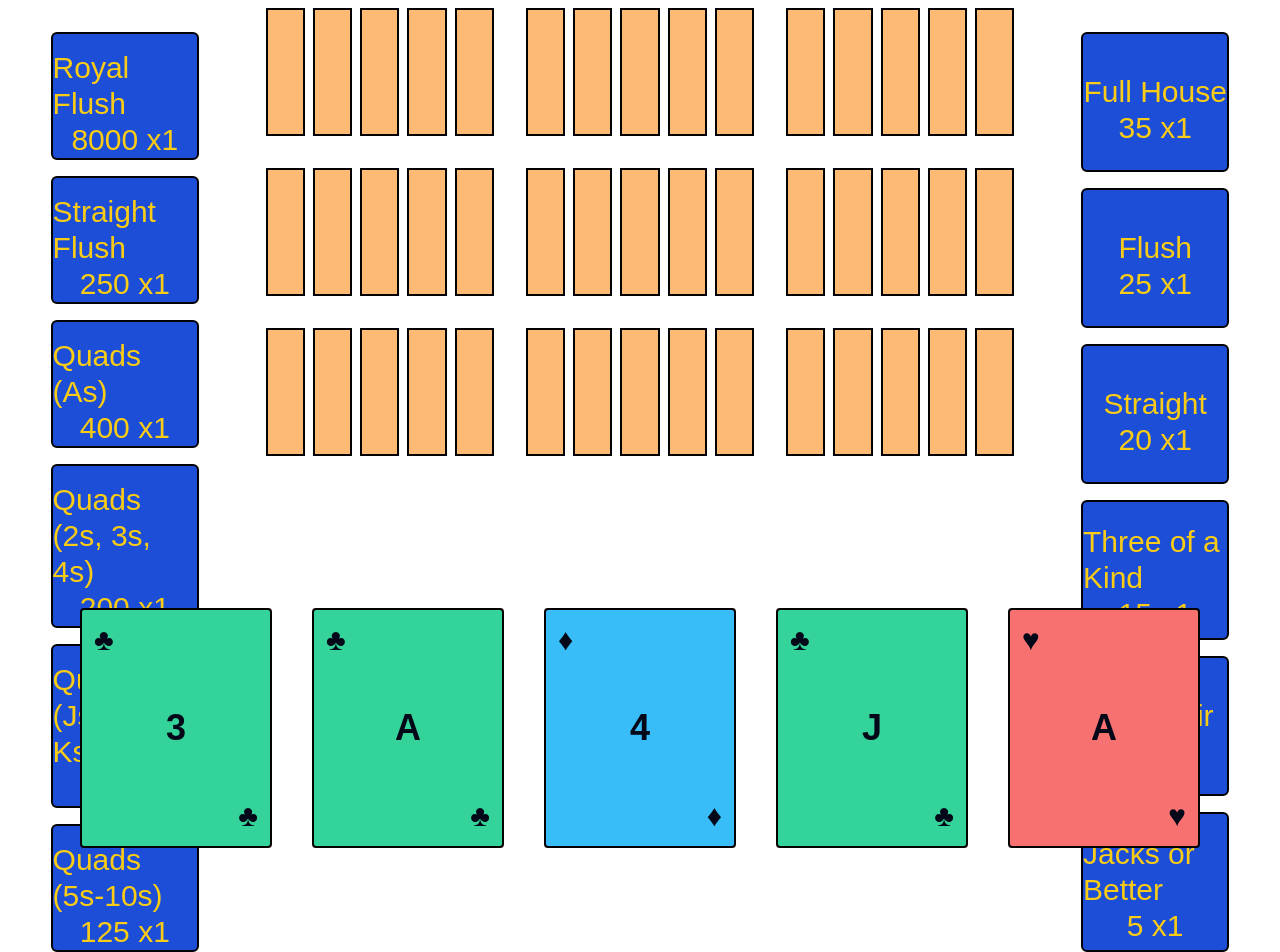
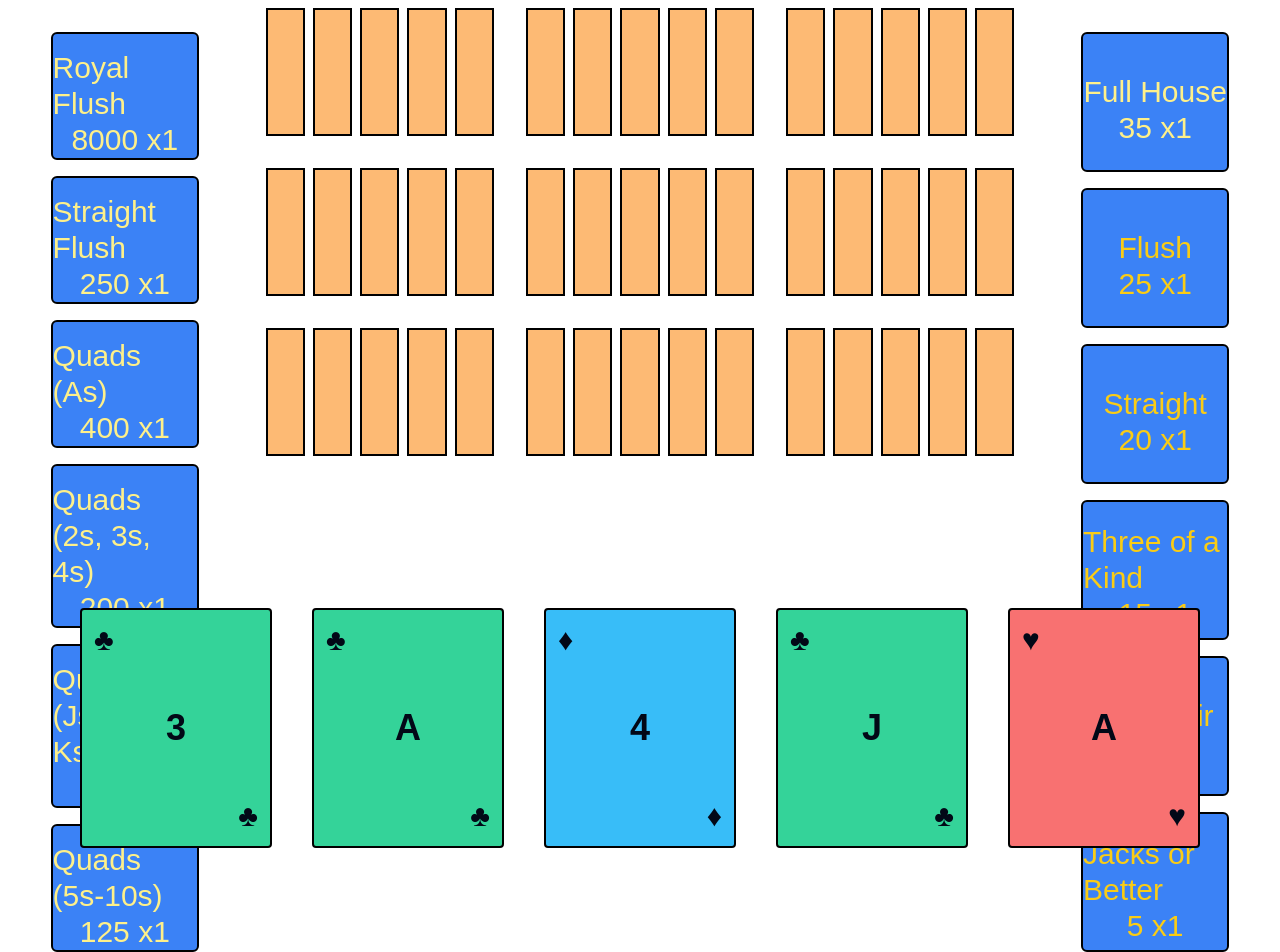
Before and after one commit to ben-mallett/site, a Next.js app: page /showcase/video-poker/ultimate-x in a window 1280 px wide. Shown: the top 952 px of the page. Built offline with nearby package versions, Linux system fonts and the light colour scheme; a web font is replaced by a local one.

Commit message:
working multipliers

```diff
--- a/src/app/showcase/video-poker/ultimate-x/page.tsx
+++ b/src/app/showcase/video-poker/ultimate-x/page.tsx
@@ -51,16 +51,16 @@ const UltimateXHandMultiplierTable: Record<PokerHands, number[]> = {
     "High Card": [0, 0, 0, 0, 0, 0, 0, 0, 0, 0],
     "One Pair": [0, 0, 0, 0, 0, 0, 0, 0, 0, 0],
     "Jacks or Better": [1, 1, 1, 1, 1, 1, 1, 1, 1, 1],
-    "Two Pair": [1, 2, 3, 4, 5, 6, 6, 6, 6, 6],
-    "Three of a Kind": [1, 2, 3, 4, 5, 6, 6, 6, 6, 6],
-    "Straight": [1, 2, 3, 4, 5, 6, 7, 8, 9, 10],
-    "Flush": [1, 2, 3, 4, 5, 6, 7, 8, 9, 10],
-    "Full House": [1, 2, 3, 4, 5, 6, 7, 8, 9, 10],
-    "Quads": [1, 3, 5, 9, 10, 10, 10, 10, 10, 10],
-    "Quads (2s, 3s, 4s)": [1, 3, 5, 9, 10, 10, 10, 10, 10, 10],
-    "Quads (5-10)": [1, 3, 5, 9, 10, 10, 10, 10, 10, 10],
-    "Quads (Js, Qs, Ks)": [1, 3, 5, 9, 10, 10, 10, 10, 10, 10],
-    "Quad Aces": [1, 3, 5, 9, 10, 10, 10, 10, 10, 10],
+    "Two Pair": [1, 1, 1, 1, 1, 1, 1, 1, 1, 1],
+    "Three of a Kind": [1, 3, 4, 5, 5, 5, 5, 5, 5, 5],
+    "Straight": [1, 3, 4, 5, 7, 8, 8, 8, 8, 8],
+    "Flush": [1, 3, 4, 6, 8, 8, 8, 8, 8, 8],
+    "Full House": [1, 3, 4, 6, 7, 9, 10, 10, 10, 10],
+    "Quads": [1, 3, 4, 6, 7, 9, 10, 10, 10, 10],
+    "Quads (2s, 3s, 4s)": [1, 3, 4, 6, 7, 9, 10, 10, 10, 10],
+    "Quads (5-10)": [1, 3, 4, 6, 7, 9, 10, 10, 10, 10],
+    "Quads (Js, Qs, Ks)": [1, 3, 4, 6, 7, 9, 10, 10, 10, 10],
+    "Quad Aces": [1, 3, 4, 6, 7, 9, 10, 10, 10, 10],
     "Straight Flush": [1, 1, 1, 1, 1, 1, 1, 1, 1, 1],
     "Royal Flush": [1, 1, 1, 1, 1, 1, 1, 1, 1, 1]
 }
@@ -249,7 +249,7 @@ export default function UltimateX() {
     const [outsideHands, setOutsideHands] = useState<Hand[]>(new Array(numOutsideHands).fill(defaultOutsideHand))
     const [activeHandResult, setActiveHandResult] = useState<PokerHands | undefined>(undefined)
     const [outsideHandsResults, setOutsideHandsResults] = useState<(PokerHands | undefined)[]>(new Array(numOutsideHands).fill(undefined))
-    const [score, setScore] = useState<number>(1000)
+    const [score, setScore] = useState<number>(5000)
     const [freezeInput, setFreezeInput] = useState<boolean>(false)
     const [multipliers, setMultipliers] = useState<Record<PokerHands, number>>(defaultMultipliers);
     const [dealNew, setDealNew] = useState<boolean>(false);
@@ -417,7 +417,7 @@ export default function UltimateX() {
 
     useEffect(() => {
         const handleKeydown = (e: KeyboardEvent) => {
-            if (freezeInput) return;
+            const updateHolds = (e: KeyboardEvent) => {
                 const holds: Holds = [false, false, false, false, false]
                 switch(e.key) {
                     case 'a':
@@ -447,12 +447,17 @@ export default function UltimateX() {
                 })
             }
 
+            const triggerDeal = e.key === 'Enter'
+            if (!freezeInput) updateHolds(e)
+            if (triggerDeal) handleDeal();
+        }
+
         document.addEventListener("keydown", handleKeydown)
 
         return () => {
             document.removeEventListener("keydown", handleKeydown)
         }
-    }, [freezeInput])
+    }, [freezeInput, handleDeal])
 
     useEffect(() => {
         if (!freezeInput) setOutsideHands(new Array(numOutsideHands).fill(activeHand.map((card, i) => activeHolds[i] ? card : undefined)))
@@ -461,27 +466,27 @@ export default function UltimateX() {
     return (
         <div className="w-screen h-screen grid grid-cols-5 gap-2 justify-center items-start">
             <div className="w-full h-full col-start-1 row-span-2 flex flex-col justify-center items-center gap-4 p-8">
-                <div className="bg-blue-700 text-yellow-400 w-4/5 h-4/5 flex justify-center items-center border border-black border-2 rounded-md flex flex-col justify-center items-start pt-4">
+                <div className="bg-blue-500 text-yellow-200 w-4/5 h-4/5 flex justify-center items-center border border-black border-2 rounded-md flex flex-col justify-center items-start pt-4">
                     <div className="text-3xl">Royal Flush</div>
                     <div className="text-3xl">{UltimateXHandPointValues["Royal Flush"]} x{UltimateXHandMultiplierTable["Royal Flush"][multipliers["Royal Flush"]]}</div>
                 </div>
-                <div className="bg-blue-700 text-yellow-400 w-4/5 h-4/5 flex justify-center items-center border border-black border-2 rounded-md flex flex-col justify-center items-start pt-4">
+                <div className="bg-blue-500 text-yellow-200 w-4/5 h-4/5 flex justify-center items-center border border-black border-2 rounded-md flex flex-col justify-center items-start pt-4">
                     <div className="text-3xl">Straight Flush</div>
                     <div className="text-3xl">{UltimateXHandPointValues["Straight Flush"]} x{UltimateXHandMultiplierTable["Straight Flush"][multipliers["Straight Flush"]]}</div>
                 </div>
-                <div className="bg-blue-700 text-yellow-400 w-4/5 h-4/5 flex justify-center items-center border border-black border-2 rounded-md flex flex-col justify-center items-start pt-4">
+                <div className="bg-blue-500 text-yellow-200 w-4/5 h-4/5 flex justify-center items-center border border-black border-2 rounded-md flex flex-col justify-center items-start pt-4">
                     <div className="text-3xl">Quads (As)</div>
                     <div className="text-3xl">{UltimateXHandPointValues["Quad Aces"]} x{UltimateXHandMultiplierTable["Quad Aces"][multipliers["Quad Aces"]]}</div>
                 </div>
-                <div className="bg-blue-700 text-yellow-400 w-4/5 h-4/5 flex justify-center items-center border border-black border-2 rounded-md flex flex-col justify-center items-start pt-4">
+                <div className="bg-blue-500 text-yellow-200 w-4/5 h-4/5 flex justify-center items-center border border-black border-2 rounded-md flex flex-col justify-center items-start pt-4">
                     <div className="text-3xl">Quads (2s, 3s, 4s)</div>
                     <div className="text-3xl">{UltimateXHandPointValues["Quads (2s, 3s, 4s)"]} x{UltimateXHandMultiplierTable["Quads (2s, 3s, 4s)"][multipliers["Quads (2s, 3s, 4s)"]]}</div>
                 </div>
-                <div className="bg-blue-700 text-yellow-400 w-4/5 h-4/5 flex justify-center items-center border border-black border-2 rounded-md flex flex-col justify-center items-start pt-4">
+                <div className="bg-blue-500 text-yellow-200 w-4/5 h-4/5 flex justify-center items-center border border-black border-2 rounded-md flex flex-col justify-center items-start pt-4">
                     <div className="text-3xl">Quads (Js, Qs, Ks)</div>
                     <div className="text-3xl">{UltimateXHandPointValues["Quads (Js, Qs, Ks)"]} x{UltimateXHandMultiplierTable["Quads (Js, Qs, Ks)"][multipliers["Quads (Js, Qs, Ks)"]]}</div>
                 </div>
-                <div className="bg-blue-700 text-yellow-400 w-4/5 h-4/5 flex justify-center items-center border border-black border-2 rounded-md flex flex-col justify-center items-start pt-4">
+                <div className="bg-blue-500 text-yellow-200 w-4/5 h-4/5 flex justify-center items-center border border-black border-2 rounded-md flex flex-col justify-center items-start pt-4">
                     <div className="text-3xl">Quads (5s-10s)</div>
                     <div className="text-3xl">{UltimateXHandPointValues["Quads (5-10)"]} x{UltimateXHandMultiplierTable["Quads (5-10)"][multipliers["Quads (5-10)"]]}</div>
                 </div>
@@ -494,27 +499,27 @@ export default function UltimateX() {
                 }
             </div>
             <div className="w-full h-full col-start-5 row-span-2 flex flex-col justify-center items-center gap-4 p-8">
-                <div className="bg-blue-700 text-yellow-400 w-4/5 h-4/5 flex justify-center items-center border border-black border-2 rounded-md flex flex-col justify-center items-start pt-4">
+                <div className="bg-blue-500 text-yellow-200 w-4/5 h-4/5 flex justify-center items-center border border-black border-2 rounded-md flex flex-col justify-center items-start pt-4">
                     <div className="text-3xl">Full House</div>
                     <div className="text-3xl">{UltimateXHandPointValues["Full House"]} x{UltimateXHandMultiplierTable["Full House"][multipliers["Full House"]]}</div>
                 </div>
-                <div className="bg-blue-700 text-yellow-400 text-yellow-400 w-4/5 h-4/5 flex justify-center items-center border border-black border-2 rounded-md flex flex-col justify-center items-start pt-4">
+                <div className="bg-blue-500 text-yellow-200 text-yellow-400 w-4/5 h-4/5 flex justify-center items-center border border-black border-2 rounded-md flex flex-col justify-center items-start pt-4">
                     <div className="text-3xl">Flush</div>
                     <div className="text-3xl">{UltimateXHandPointValues["Flush"]} x{UltimateXHandMultiplierTable["Flush"][multipliers["Flush"]]}</div>
                 </div>
-                <div className="bg-blue-700 text-yellow-400 text-yellow-400 w-4/5 h-4/5 flex justify-center items-center border border-black border-2 rounded-md flex flex-col justify-center items-start pt-4">
+                <div className="bg-blue-500 text-yellow-200 text-yellow-400 w-4/5 h-4/5 flex justify-center items-center border border-black border-2 rounded-md flex flex-col justify-center items-start pt-4">
                     <div className="text-3xl">Straight</div>
                     <div className="text-3xl">{UltimateXHandPointValues["Straight"]} x{UltimateXHandMultiplierTable["Straight"][multipliers["Straight"]]}</div>
                 </div>
-                <div className="bg-blue-700 text-yellow-400 text-yellow-400 w-4/5 h-4/5 flex justify-center items-center border border-black border-2 rounded-md flex flex-col justify-center items-start pt-4">
+                <div className="bg-blue-500 text-yellow-200 text-yellow-400 w-4/5 h-4/5 flex justify-center items-center border border-black border-2 rounded-md flex flex-col justify-center items-start pt-4">
                     <div className="text-3xl">Three of a Kind</div>
                     <div className="text-3xl">{UltimateXHandPointValues["Three of a Kind"]} x{UltimateXHandMultiplierTable["Three of a Kind"][multipliers["Three of a Kind"]]}</div>
                 </div>
-                <div className="bg-blue-700 text-yellow-400 text-yellow-400 w-4/5 h-4/5 flex justify-center items-center border border-black border-2 rounded-md flex flex-col justify-center items-start pt-4">
+                <div className="bg-blue-500 text-yellow-200 text-yellow-400 w-4/5 h-4/5 flex justify-center items-center border border-black border-2 rounded-md flex flex-col justify-center items-start pt-4">
                     <div className="text-3xl">Two Pair</div>
                     <div className="text-3xl">{UltimateXHandPointValues["Two Pair"]} x{UltimateXHandMultiplierTable["Two Pair"][multipliers["Two Pair"]]}</div>
                 </div>
-                <div className="bg-blue-700 text-yellow-400 text-yellow-400 w-4/5 h-4/5 flex justify-center items-center border border-black border-2 rounded-md flex flex-col justify-center items-start pt-4">
+                <div className="bg-blue-500 text-yellow-200 text-yellow-400 w-4/5 h-4/5 flex justify-center items-center border border-black border-2 rounded-md flex flex-col justify-center items-start pt-4">
                     <div className="text-3xl">Jacks or Better</div>
                     <div className="text-3xl">{UltimateXHandPointValues["Jacks or Better"]} x{UltimateXHandMultiplierTable["Jacks or Better"][multipliers["Jacks or Better"]]}</div>
                 </div>
@@ -544,12 +549,12 @@ export default function UltimateX() {
             }
             <div className="col-start-3 col-span-1 flex flex-col gap-2 justify-center items-center">
                 <div className={`${score < 0 ? 'text-red-600' : 'text-emerald-600'} font-semibold text-4xl`}>${score}</div>
-                <button
-                    className="font-semibold mb-10 border border-2 border-black bg-orange-500 px-12 py-2 text-2xl rounded-md"
+                <div
+                    className="cursor-pointer font-semibold mb-10 border border-2 border-black bg-orange-500 px-12 py-2 text-2xl rounded-md"
                     onClick={() => handleDeal()}
                 >
                     Deal
-                </button>
+                </div>
             </div>
             {
                 wonValue > 0 && (
```
Lines whose indentation alone changed are shown as unchanged.
